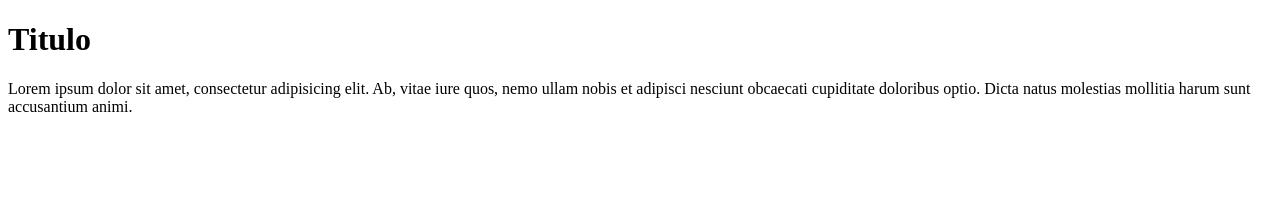
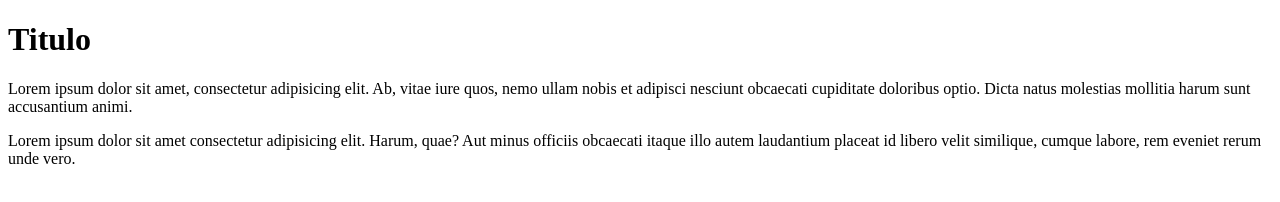
Before and after one commit to gugamachado1/projeto-1, a plain HTML site: page index.html in a window 1280 px wide. Drawn offline with Linux system fonts and the light colour scheme.

Commit message:
Adicionado texto no body

```diff
--- a/index.html
+++ b/index.html
@@ -8,5 +8,6 @@
 <body>
     <h1>Titulo</h1>
     <p>Lorem ipsum dolor sit amet, consectetur adipisicing elit. Ab, vitae iure quos, nemo ullam nobis et adipisci nesciunt obcaecati cupiditate doloribus optio. Dicta natus molestias mollitia harum sunt accusantium animi.</p>
+    <p>Lorem ipsum dolor sit amet consectetur adipisicing elit. Harum, quae? Aut minus officiis obcaecati itaque illo autem laudantium placeat id libero velit similique, cumque labore, rem eveniet rerum unde vero.</p>
 </body>
 </html>
```
